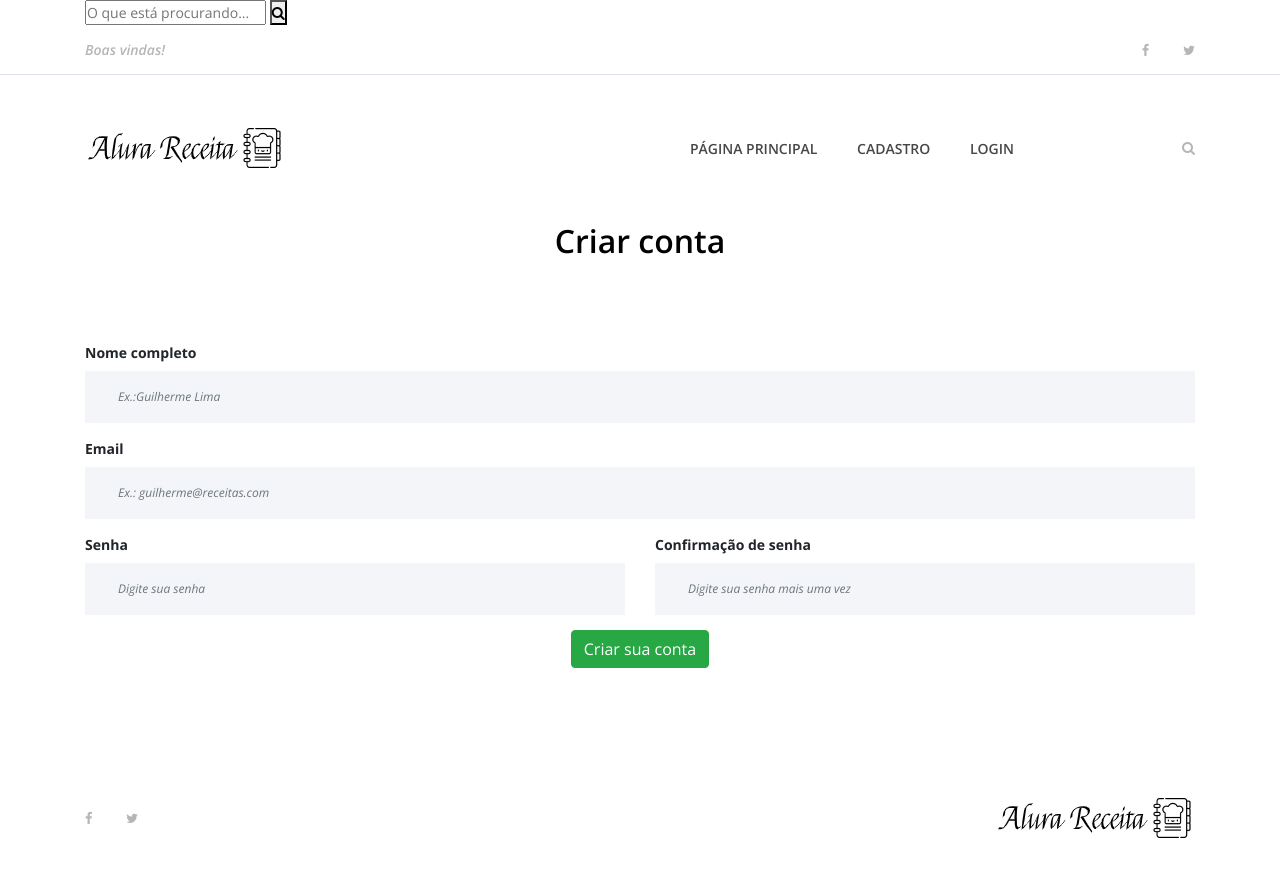
After one commit to GilmarDeJesusSantana/django, a Django app: page /usuarios/cadastro in a window 1280 px wide. The commit adds this page. Run offline with Django 4.2, Linux system fonts and the light colour scheme; some libraries are stand-ins or nearby versions.

Commit message:
Criado formularios de cadastro e login.
Criado rotas para os formularios.

```diff
--- a/receitas/settings.py
+++ b/receitas/settings.py
@@ -55,7 +55,7 @@ ROOT_URLCONF = 'receitas.urls'
 TEMPLATES = [
     {
         'BACKEND': 'django.template.backends.django.DjangoTemplates',
-        'DIRS': [os.path.join(BASE_DIR, 'receitas_app/templates')],
+        'DIRS': [os.path.join(BASE_DIR, 'templates')],
         'APP_DIRS': True,
         'OPTIONS': {
             'context_processors': [
--- a/receitas/urls.py
+++ b/receitas/urls.py
@@ -19,6 +19,7 @@ from django.conf import settings
 from django.conf.urls.static import static
 
 urlpatterns = [
-    path('', include('receitas_app.urls')),
-    path('admin/', admin.site.urls),
-] + static(settings.MEDIA_URL, document_root=settings.MEDIA_ROOT)
+                  path('', include('receitas_app.urls')),
+                  path('usuarios/', include('usuarios.urls')),
+                  path('admin/', admin.site.urls),
+              ] + static(settings.MEDIA_URL, document_root=settings.MEDIA_ROOT)
--- a/receitas_app/urls.py
+++ b/receitas_app/urls.py
@@ -6,5 +6,4 @@ urlpatterns = [
     path('', views.index, name='index'),
     path('<int:receita_id>', views.receita, name='receita'),
     path('buscar', views.buscar, name='buscar')
-
 ]
--- a/receitas_app/templates/partials/_menu.html
+++ b/templates/partials/_menu.html
@@ -56,7 +56,9 @@
                         <!-- Nav Start -->
                         <div class="classynav">
                             <ul>
-                                <li><a href="{% url 'index' %}">Home</a></li>
+                                <li><a href="{% url 'index' %}">Página principal</a></li>
+                                <li><a href="{% url 'cadastro' %}">Cadastro</a></li>
+                                <li><a href="{% url 'login' %}">Login</a></li>
                             </ul>
 
                             <!-- Formulario de busca -->
--- /dev/null
+++ b/templates/usuarios/cadastro.html
@@ -0,0 +1,57 @@
+{% extends 'base.html' %}
+{% load static %}
+{% block content %}
+<!-- Preloader -->
+<div id="preloader">
+    <i class="circle-preloader"></i>
+    <img src="{% static 'img/core-img/pizza.png' %}" alt="">
+</div>
+
+{% include 'partials/_busca.html' %}
+
+{% include 'partials/_menu.html' %}
+
+<!-- ##### Contact Form Area Start ##### -->
+<div class="contact-area section-padding-0-80">
+    <div class="container">
+        <div class="row">
+            <div class="col-12">
+                <div class="section-heading">
+                    <h2>Criar conta</h2>
+                </div>
+            </div>
+        </div>
+        <div class="row">
+            <div class="col-12">
+                <div class="contact-form-area">
+                    <form action="" method="">
+                        <div class="row">
+                            <div class="col-12 col-lg-12">
+                                <label for="nome_receita"><b>Nome completo</b></label>
+                                <input type="text" class="form-control" name="nome" placeholder="Ex.:Guilherme Lima" required>
+                            </div>
+                            <div class="col-12 col-lg-12">
+                                <label for="email"><b>Email</b></label>
+                                <input type="email" class="form-control" name="email" placeholder="Ex.: guilherme@receitas.com" required>
+                            </div>
+                            <div class="col-12 col-lg-6">
+                                <label for="password"><b>Senha</b></label>
+                                <input type="password" class="form-control" name="password" placeholder="Digite sua senha" required>
+                            </div>
+                            <div class="col-12 col-lg-6">
+                                <label for="password2"><b>Confirmação de senha</b></label>
+                                <input type="password" class="form-control" name="password2" placeholder="Digite sua senha mais uma vez" required>
+                            </div>
+                            <div class="col-12 text-center">
+                                <button class="btn btn-success" type="submit">Criar sua conta</button>
+                            </div>
+                        </div>
+                    </form>
+                </div>
+            </div>
+        </div>
+    </div>
+</div>
+
+{% include 'partials/_footer.html' %}
+{% endblock %}
--- a/usuarios/views.py
+++ b/usuarios/views.py
@@ -2,11 +2,11 @@ from django.shortcuts import render
 
 
 def cadastro(request):
-    pass
+    return render(request, 'usuarios/cadastro.html')
 
 
 def login(request):
-    pass
+    return render(request, 'usuarios/login.html')
 
 
 def logout(request):
```
Also changed, not shown: templates/usuarios/login.html (added, +57 -0 lines), templates/base.html (renamed from receitas_app/templates/base.html), templates/buscar.html (renamed from receitas_app/templates/buscar.html), templates/index.html (renamed from receitas_app/templates/index.html), templates/partials/_busca.html (renamed from receitas_app/templates/partials/_busca.html), templates/partials/_footer.html (renamed from receitas_app/templates/partials/_footer.html), templates/receita.html (renamed from receitas_app/templates/receita.html), usuarios/urls.py (renamed from usuarios/url.py).
